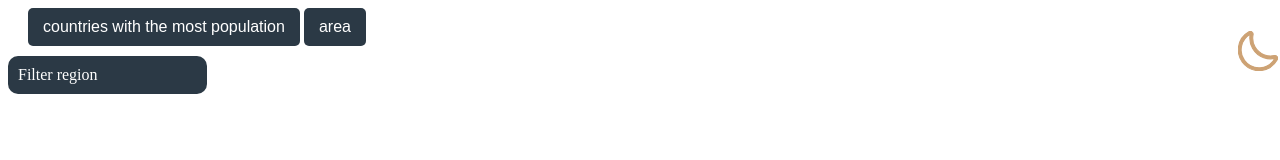
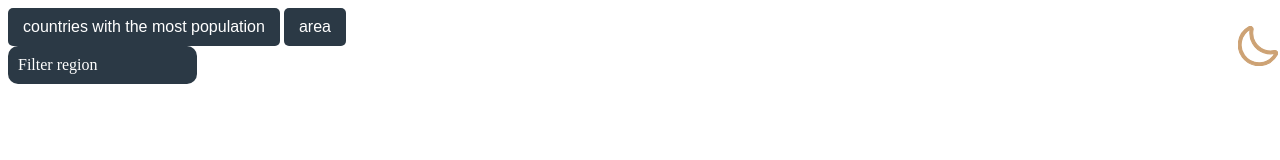
Before and after one commit to Abroradumalikov/abror1, a plain HTML site: page index.html in a window 1280 px wide. Drawn offline with Linux system fonts and the light colour scheme; no server answers.

Commit message:
upload
Abror

```diff
--- a/css/main.css
+++ b/css/main.css
@@ -113,7 +113,6 @@
   transition: 0.3s ease;
   display: block;
   width: 50%;
-  margin-top:10px;
 }
 
 .menu {
@@ -133,11 +132,7 @@
   background-color: #4a6572;
   transition: 0.3s ease;
 }
-.filter-btn {
-    margin-left: 20px;
-}
 @media screen and (max-width: 600px) {
-
   .btn__box {
     flex-direction: column;
     align-items: flex-start;
```
Also changed, not shown: index.html (+1 -1 lines).
